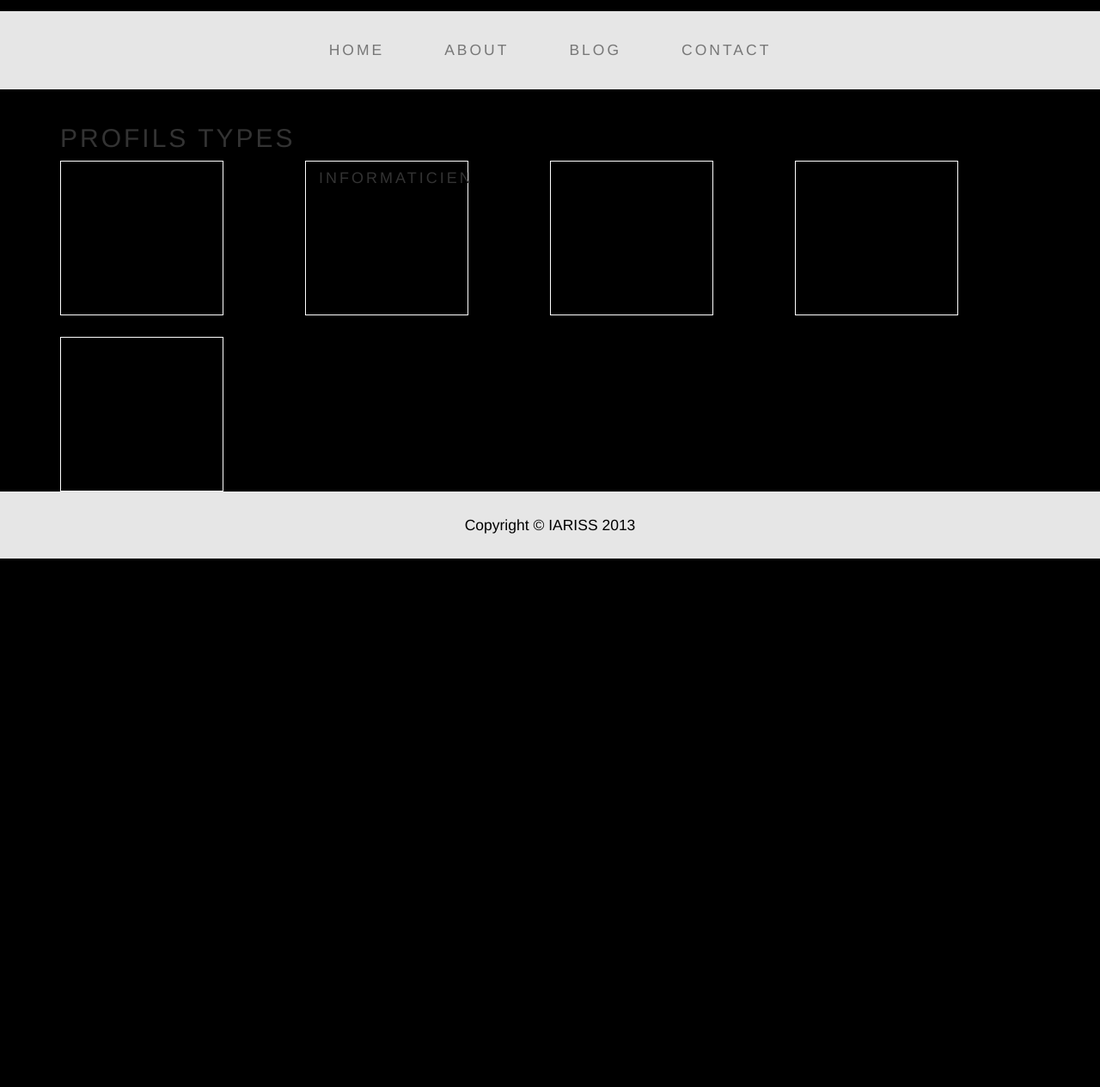
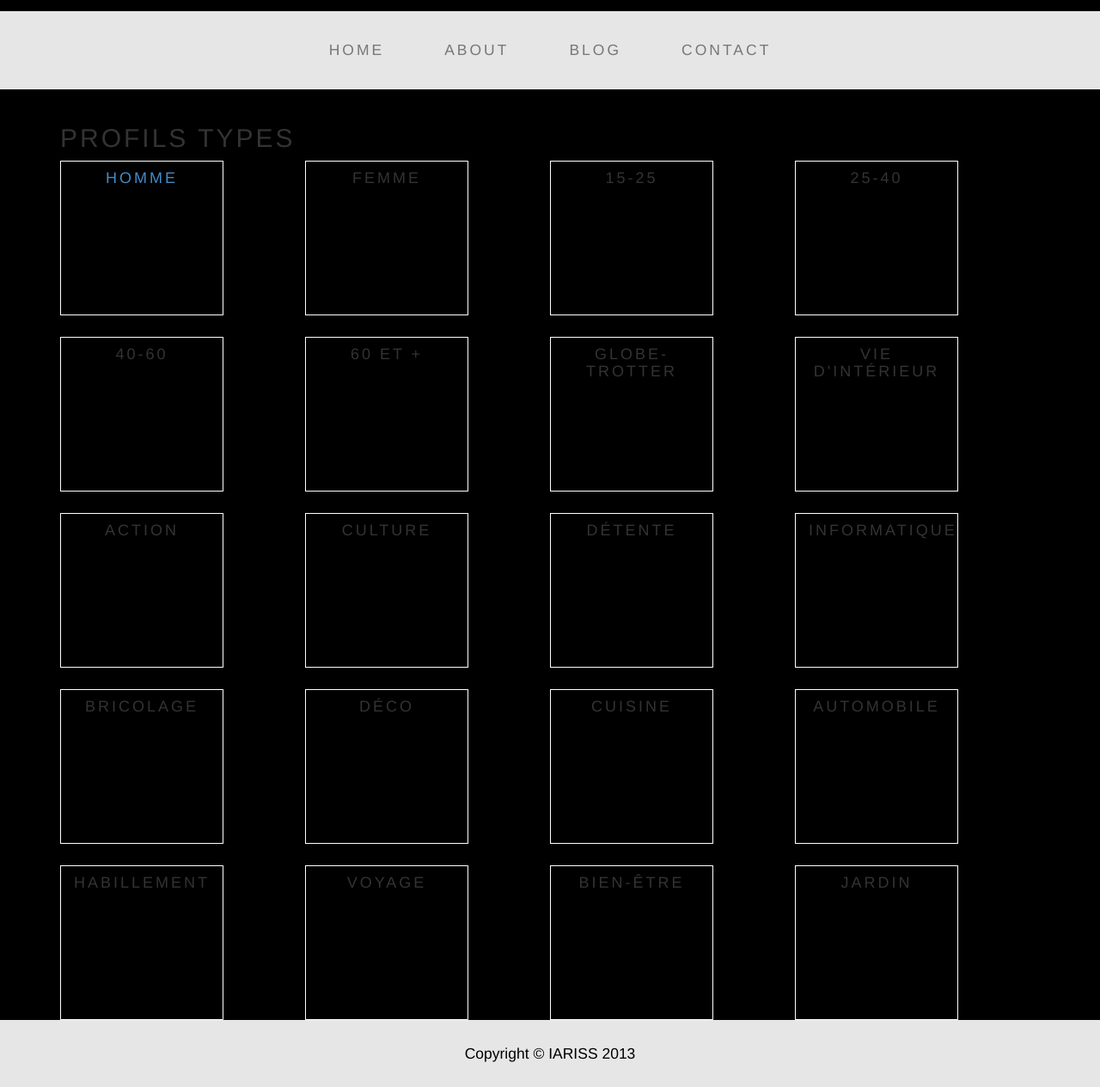
Before and after one commit to IARISS/nuit-info-2013, a PHP site: page /profiltype in a window 1280 px wide. Shown: the part 172-1437 px from the top of the page at 86% size. Before the commit the page ends 822 px from the top, so only its background shows below. Run offline with PHP 8.4, Linux system fonts and the light colour scheme.

Commit message:
profil type proposées
création des profils types

```diff
--- a/pages/profiltype.php
+++ b/pages/profiltype.php
@@ -1,22 +1,81 @@
 <div class="container">
 	<h2>Profils types</h2>
-	<a href=""><div class="col-md-2" style="border:1px solid white;height:180px;">
-
+	<div style="text-align:center;">
+		<a href="" onclick=""><div class="col-md-2" style="border:1px solid white;height:180px;">
+			<h4>Homme</h4>
 		</div></a>
 		<div class="col-md-2 col-md-offset-1" style="border:1px solid white;height:180px;">
-		<h4>Informaticien</h4>
+			<h4>Femme</h4>
 		</div>
 		<div class="col-md-2 col-md-offset-1" style="border:1px solid white;height:180px;">
+			<h4>15-25</h4>
+		</div>
+		<div class="col-md-2 col-md-offset-1" style="border:1px solid white;height:180px;">
+			<h4>25-40</h4>
+		</div>
+		<div class="col-md-2" style="border:1px solid white;height:180px;margin-top:25px;">
+			<h4>40-60</h4>
+		</div>
+		<div class="col-md-2 col-md-offset-1" style="border:1px solid white;height:180px;margin-top:25px;" >
+			<h4>60 et +</h4>
 
 		</div>
-	<div class="col-md-2 col-md-offset-1" style="border:1px solid white;height:180px;">
+		<div class="col-md-2 col-md-offset-1" style="border:1px solid white;height:180px;margin-top:25px;" >
+			<h4>Globe-trotter</h4>
+
+		</div>
+		<div class="col-md-2 col-md-offset-1" style="border:1px solid white;height:180px;margin-top:25px;" >
+			<h4>Vie d'intérieur</h4>
 
 		</div>
 		<div class="col-md-2" style="border:1px solid white;height:180px;margin-top:25px;">
+			<h4>Action</h4>
+		</div>
+		<div class="col-md-2 col-md-offset-1" style="border:1px solid white;height:180px;margin-top:25px;" >
+			<h4>Culture</h4>
 
 		</div>
-	<div class="col-md-2 col-md-offset-1" style="border:1px solid white;height:180px;margin-top:25px;" hidden="true">
+		<div class="col-md-2 col-md-offset-1" style="border:1px solid white;height:180px;margin-top:25px;" >
+			<h4>Détente</h4>
+
+		</div>
+		<div class="col-md-2 col-md-offset-1" style="border:1px solid white;height:180px;margin-top:25px;" >
+			<h4>Informatique</h4>
+
+		</div>
+		<div class="col-md-2 " style="border:1px solid white;height:180px;margin-top:25px;" >
+			<h4>Bricolage</h4>
+
+		</div>
+		<div class="col-md-2 col-md-offset-1" style="border:1px solid white;height:180px;margin-top:25px;" >
+			<h4>Déco</h4>
+
+		</div>
+		<div class="col-md-2 col-md-offset-1" style="border:1px solid white;height:180px;margin-top:25px;" >
+			<h4>Cuisine</h4>
+
+		</div>
+		<div class="col-md-2 col-md-offset-1" style="border:1px solid white;height:180px;margin-top:25px;" >
+			<h4>Automobile</h4>
+
+		</div>
+		<div class="col-md-2 " style="border:1px solid white;height:180px;margin-top:25px;" >
+			<h4>Habillement</h4>
+
+		</div>
+		<div class="col-md-2 col-md-offset-1" style="border:1px solid white;height:180px;margin-top:25px;" >
+			<h4>Voyage</h4>
+
+		</div>
+		<div class="col-md-2 col-md-offset-1" style="border:1px solid white;height:180px;margin-top:25px;" >
+			<h4>Bien-être</h4>
+
+		</div>
+		<div class="col-md-2 col-md-offset-1" style="border:1px solid white;height:180px;margin-top:25px;" >
+			<h4>Jardin</h4>
 
 		</div>
 
 	</div>
+
+</div>
```
Lines whose indentation alone changed are shown as unchanged.
